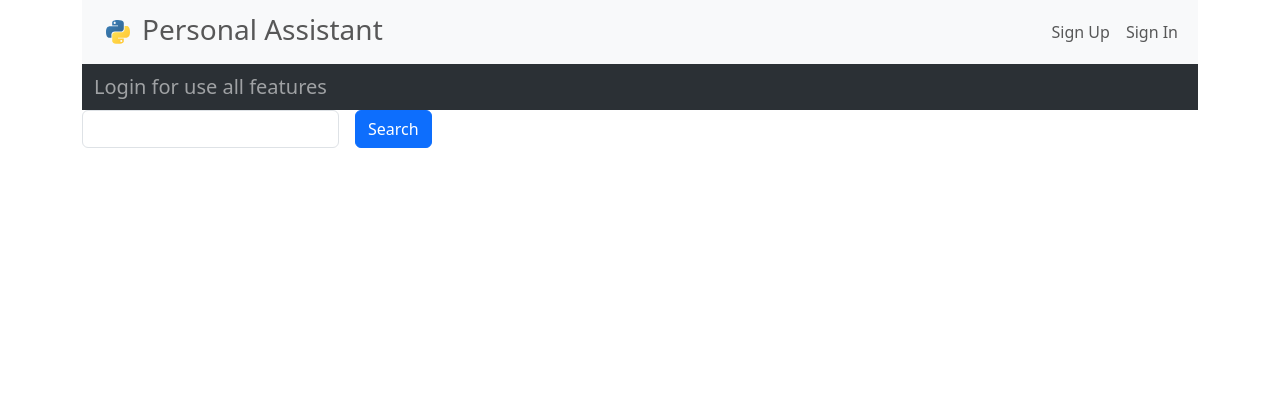
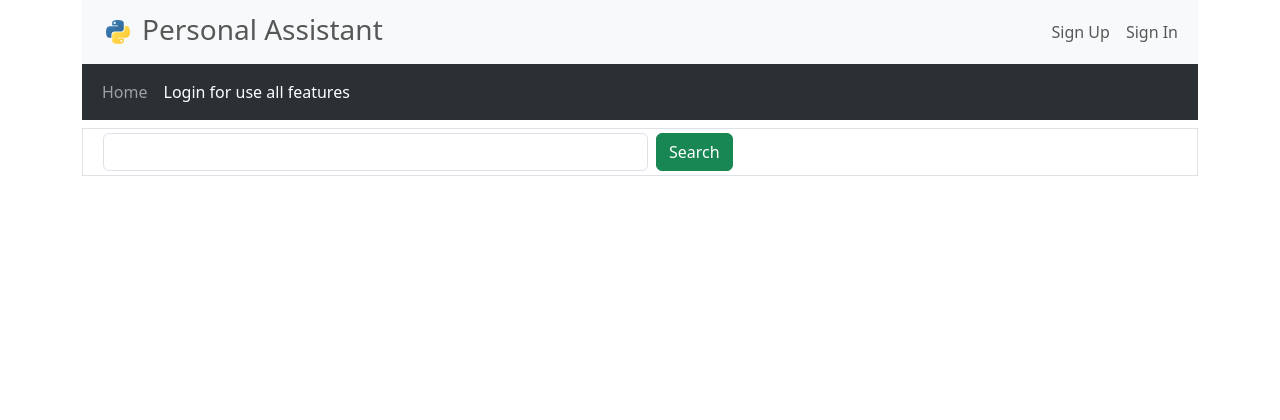
Before and after one commit to PIRomanCod/Web_Team_Project, a Django app: template personal_assistant/noteapp/templates/search.html in a window 1280 px wide. Shown: the top 420 px of the page. Run offline with Django 3.2, Linux system fonts and the light colour scheme; the template is opened without the code that fills it, so the values that code supplies are empty.

Commit message:
fix front note 3

```diff
--- a/personal_assistant/newsapp/templates/newsapp/base.html
+++ b/personal_assistant/newsapp/templates/newsapp/base.html
@@ -51,10 +51,10 @@
         <div class="container-fluid">
             <div class="collapse navbar-collapse" id="navbarTogglerDemo01">
                 <ul class="navbar-nav me-auto mb-2 mb-lg-0">
-                    {% if user.is_authenticated %}
                     <li class="nav-item">
                         <a class="nav-link" href="/">Home</a>
                     </li>
+                    {% if user.is_authenticated %}
                     <li class="nav-item">
                         <a class="nav-link" href="{% url 'contactapp:create_contact' %}">Create Contact</a>
                     </li>
@@ -75,7 +75,7 @@
                     </li>
                     {% else %}
                     <li class="nav-item">
-                        <span class="navbar-text fs-5">Login for use all features</span>
+                        <span class="nav-link active">Login for use all features</span>
                     </li>
                     {% endif %}
                 </ul>
--- a/personal_assistant/noteapp/forms.py
+++ b/personal_assistant/noteapp/forms.py
@@ -1,4 +1,4 @@
-from django.forms import ModelForm, CharField, TextInput, Form
+from django.forms import ModelForm, CharField, TextInput, Textarea, Form
 from . import models
 
 
@@ -12,7 +12,7 @@ class TagForm(ModelForm):
 
 class NoteForm(ModelForm):
     name = CharField(min_length=5, max_length=50, required=True, widget=TextInput())
-    description = CharField(min_length=10, max_length=150, required=True, widget=TextInput())
+    description = CharField(min_length=10, max_length=150, required=True, widget=Textarea(attrs={"rows":"3"}))
 
     class Meta:
         model = models.Note
--- a/personal_assistant/noteapp/templates/noteapp/index.html
+++ b/personal_assistant/noteapp/templates/noteapp/index.html
@@ -2,12 +2,12 @@
 {% load extract_tags %}
 {% block content %}
 
-<main class="container">
+<main class="container d-flex flex-column min-vh-100">
     <nav class="navbar-nav navbar-expand-lg bg-body-tertiary me-auto mt-2 mb-20 pl-30 pb-3">
         <!--Поведінка авторизованого та ні користувача-->
         {% if user.is_authenticated %}
         <div class="collapse navbar-collapse border">
-                <div class="container-fluid d-flex align-items-center">
+                <div class="container-fluid align-items-center">
                 <ul class="navbar-nav me-auto bg-body-tertiary">
                     <li class="nav-item my-2 mx-2"><a class="nav-link" href="{% url 'noteapp:note' %}" role="button">Add note</a></li>
                     <li class="nav-item my-2 mx-2"><a class="nav-link" href="{% url 'noteapp:tag' %}" role="button">Add tag</a></li>
--- a/personal_assistant/noteapp/templates/search.html
+++ b/personal_assistant/noteapp/templates/search.html
@@ -2,35 +2,43 @@
 {% load extract_tags %}
 {% block content %}
 
-
-<form class="row row-cols-lg-auto g-3 align-items-center" method="get">
-  <div class="col-12">
+<div class="container border my-2">
+    <form class="d-flex my-1" method="get">
+        <div class="col-6 mx-2">
             {{ NoteSearchForm.as_p }}
             <input type="text" class="form-control" id="id_keyword" name="keyword" value="{{ request.GET.keyword }}">
         </div>
-
-  <div class="col-12">
-   <button type="submit" class="btn btn-primary">Search</button>
+        <div>
+            <button class="btn btn-success" type="submit" >Search</button>
         </div>
     </form>
+</div>
 
+<!--Блок виводу нотаток-->
 {% for note in notes %}
-    <ul>
-<!--Блок виводу нотаток-->
-        <li class="nav-item">
+ <div class="container">
+    <div class="form-control d-flex flex-row">
         {%if not note.done%}
-            <a class="nav-link" href="{% url 'noteapp:detail' note.id %}">"article:" {{note.name}},
-                "text:" - {{note.description}}, "tags": {{ note.tags|tags }}</a>
-            <a href="{% url 'noteapp:set_done' note.id %}" role="button" class="secondary">Mark Done</a>
-            <a href="{% url 'noteapp:delete' note.id %}" role="button" class="secondary">Delete note</a>
+        <div class="flex-fill">
+            <a class="nav-link" href="{% url 'noteapp:detail' note.id %}">Article: {{note.name}},</a>
+            <a class="nav-link" href="{% url 'noteapp:detail' note.id %}">Note: {{note.description}}</a>
+            <a class="nav-link" href="{% url 'noteapp:detail' note.id %}">Tags: {{ note.tags|tags }}</a>
+        </div>
+        <div class="d-flex align-items-center">
+            <a class="btn btn-success mx-2" href="{% url 'noteapp:set_done' note.id %}" role="button">Mark Done</a>
+            <a class="btn btn-danger mx-2" href="{% url 'noteapp:delete' note.id %}" role="button" >Delete note</a>
+        </div>
         {% else %}
-
+        <div class="flex-fill">
             <a class="nav-link" href="{% url 'noteapp:detail' note.id %}">"article:"<s>{{note.name}}</s></a>
-            <a href="{% url 'noteapp:set_active' note.id %}" role="button" class="secondary">Mark Active</a>
-            <a href="{% url 'noteapp:delete' note.id %}" role="button" class="contrast">Delete note</a>
+        </div>
+        <div class="d-flex align-items-center">
+            <a class="btn btn-warning align-items-center" href="{% url 'noteapp:set_active' note.id %}" role="button">Mark Active</a>
+            <a class="btn btn-danger mx-2" href="{% url 'noteapp:delete' note.id %}" role="button">Delete note</a>
+        </div>
         {% endif %}
-        </li>
-      </ul>
+    </div>
+</div>
 
 {% endfor %}
 
```
Also changed, not shown: personal_assistant/noteapp/templates/noteapp/detail.html (+32 -13 lines), personal_assistant/noteapp/templates/noteapp/note.html (+19 -22 lines), personal_assistant/noteapp/templates/noteapp/tag.html (+5 -5 lines), personal_assistant/noteapp/templates/noteapp/update_note.html (+5 -3 lines), personal_assistant/media/default_avatar.png (added). Lines whose indentation alone changed are shown as unchanged.
